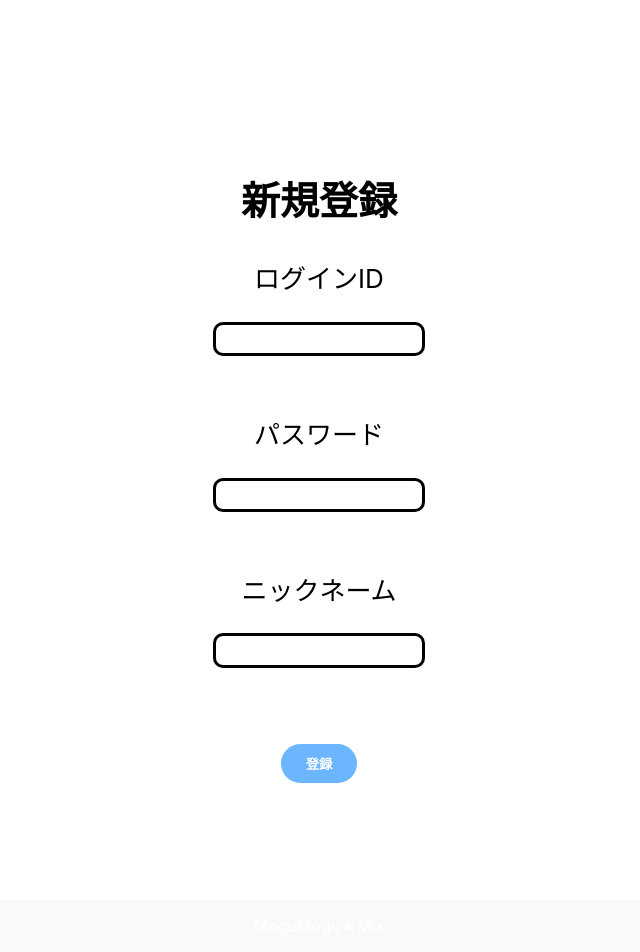
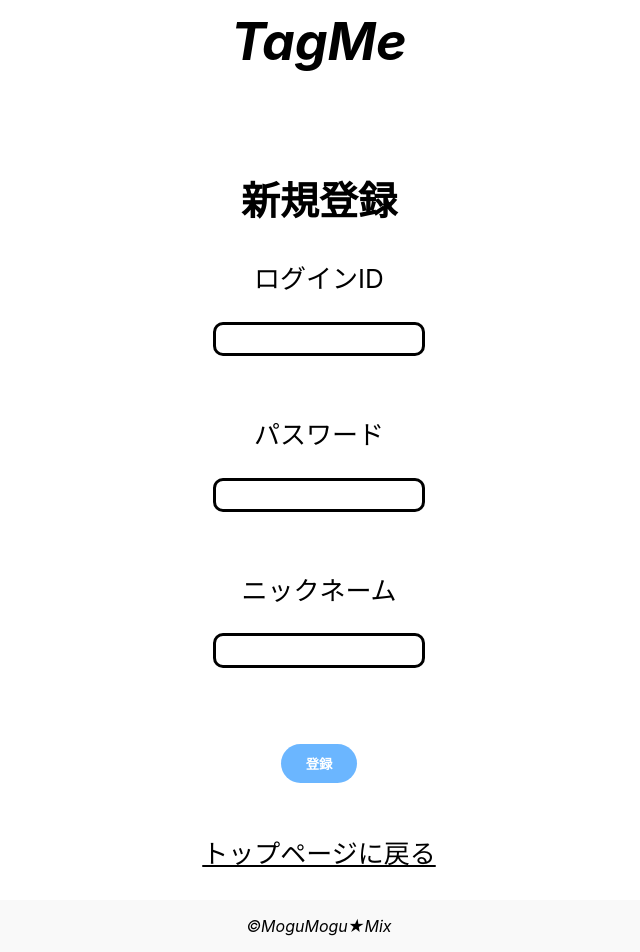
Before and after one commit to plusdojo2025/a2-7, a React (Create React App) app in the folder client/: page /signup in a window 1280 px wide. Shown: the part 25-977 px from the top of the page, without its empty margins (321-961 px from the left). Built offline with nearby package versions, Linux system fonts and the light colour scheme.

Commit message:
app.js変更

```diff
--- a/client/src/App.css
+++ b/client/src/App.css
@@ -5,18 +5,11 @@
 
 }
 
-
-
-.App-logo {
-  height: 40vmin;
-  pointer-events: none;
+/* ヘッダー 題名部分 */
+.tagme{
+  font-style:italic;
 }
 
-@media (prefers-reduced-motion: no-preference) {
-  .App-logo {
-    animation: App-logo-spin infinite 20s linear;
-  }
-}
 
 .App-header {
   background-color: #fff;
@@ -26,10 +19,25 @@
   align-items: center;
   justify-content: center;
   font-size: calc(10px + 2vmin);
-  color: white;
+  color: #000;
+
 }
 
-.App-link {
+
+/* .App-logo {
+  height: 40vmin;
+  pointer-events: none;
+}
+
+@media (prefers-reduced-motion: no-preference) {
+  .App-logo {
+    animation: App-logo-spin infinite 20s linear;
+  }
+} */
+
+
+
+/* .App-link {
   color: #61dafb;
 }
 
@@ -40,8 +48,10 @@
   to {
     transform: rotate(360deg);
   }
+} */
+
+/* フッター */
+footer{
+  color:#000;
+  font-style:italic;
 }
-
-footer{
-  color:#fff;
-}
--- a/client/src/App.js
+++ b/client/src/App.js
@@ -24,7 +24,7 @@ function AppContent() {
 
     <div className="App">
       <header className="App-header">
-         <h1 >TagMe</h1>
+         <h1 className="tagme">TagMe</h1>
 
          {/* ログイン・サインアップ画面以外で表示 */}
         {!isAuthPage && <Burger />}
@@ -86,7 +86,7 @@ function AppContent() {
         </header>
 
         <footer>
-          <p>MoguMogu★Mix</p>
+          <p>©MoguMogu★Mix</p>
         </footer>
        </div>
 
--- a/client/src/css/Signup.css
+++ b/client/src/css/Signup.css
@@ -37,5 +37,5 @@
 /* トップページに戻る */
 a{
 
-    color:#fff;
+    color:#000;
 }
```
